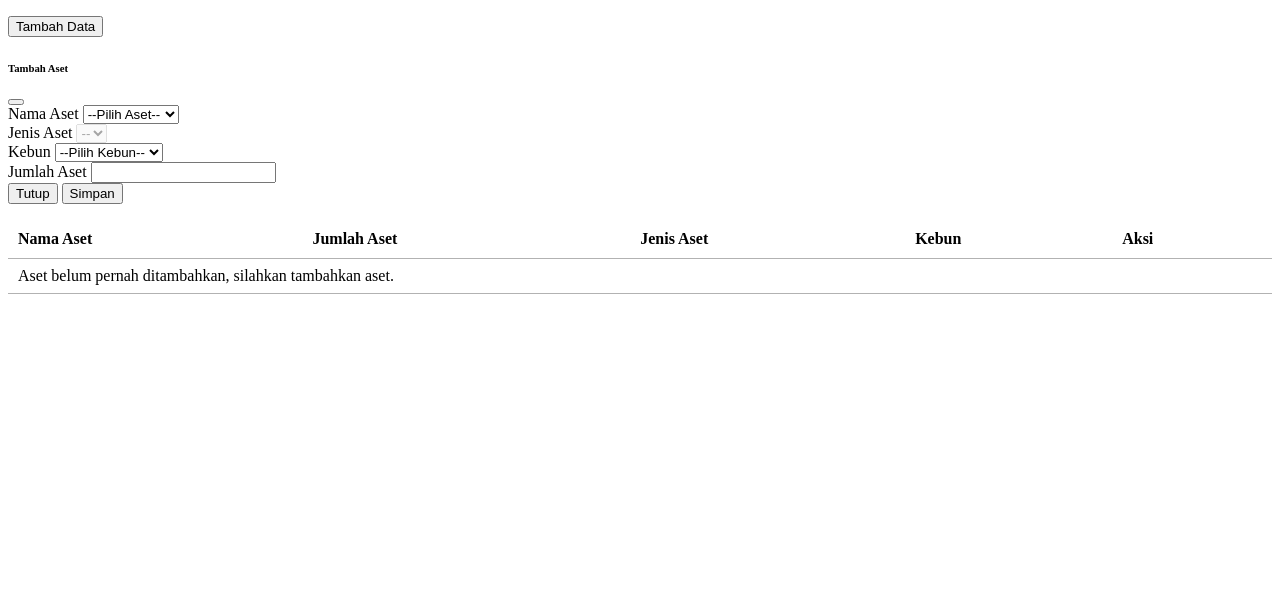
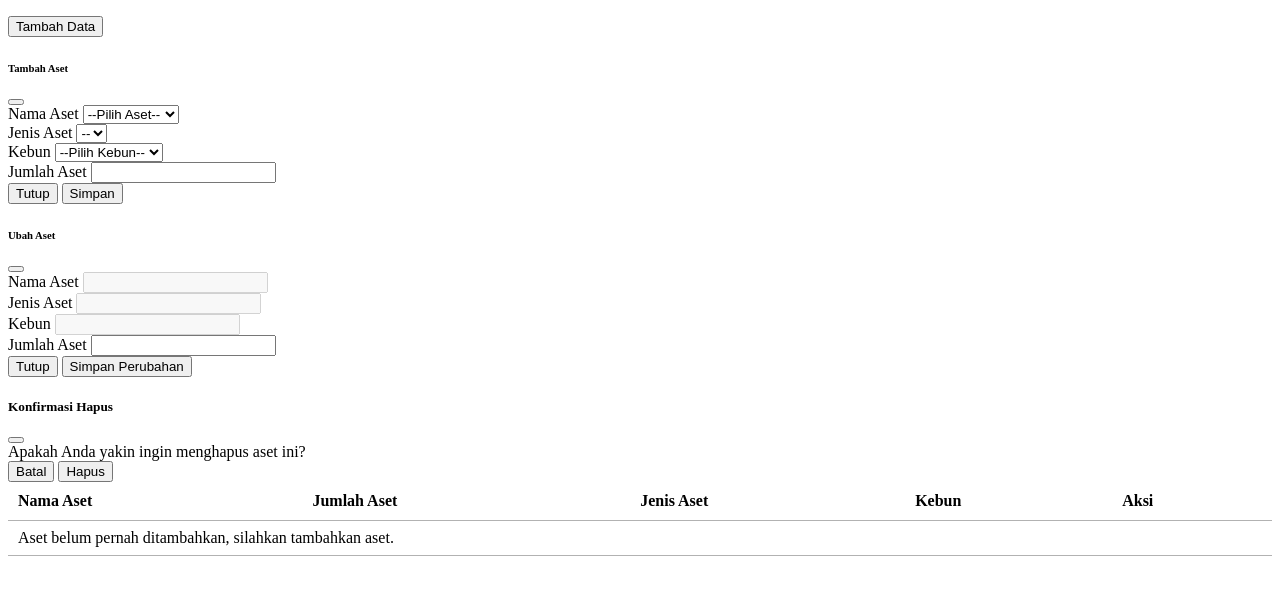
Before and after one commit to kellychan3/SisawitV2, a CodeIgniter app: the page made by application/views/aset/aset.php in a window 1280 px wide. Shown: the part 78-673 px from the top of the page. Run offline with CodeIgniter, Linux system fonts and the light colour scheme; data that the repository does not hold is empty; some libraries are stand-ins or nearby versions.

Commit message:
CRUD aset done

```diff
--- a/application/views/aset/aset.php
+++ b/application/views/aset/aset.php
@@ -59,7 +59,7 @@
                             </div>
                             <div class="col-md-6">
                                 <label for="jenisaset" class="form-label">Jenis Aset</label>
-                                <select class="form-control" id="kategori_id" name="kategori_id" disabled>
+                                <select class="form-control" id="kategori_id" name="kategori_id">
                                     <option value="">--</option>
                                     <?php foreach ($kategori as $k): ?>
                                         <option value="<?= $k['id']; ?>"><?= htmlspecialchars($k['nama_kategori']); ?></option>
@@ -90,6 +90,71 @@
             </div>
         </div>
 
+        <!-- Modal Ubah Aset -->
+<div class="modal fade" id="editAssetModal" tabindex="-1" aria-hidden="true">
+  <div class="modal-dialog modal-dialog-centered">
+    <div class="modal-content">
+      <div class="modal-header">
+        <h6 class="modal-title text-primary">Ubah Aset</h6>
+        <button type="button" class="btn-close" data-bs-dismiss="modal"></button>
+      </div>
+      <div class="modal-body">
+        <form id="editAssetForm">
+          <input type="hidden" id="edit_id" name="id">
+
+          <div class="row g-3">
+            <div class="col-md-6">
+              <label class="form-label">Nama Aset</label>
+              <input type="text" id="edit_namaaset" class="form-control" disabled>
+            </div>
+
+            <div class="col-md-6">
+              <label class="form-label">Jenis Aset</label>
+              <input type="text" id="edit_jenisaset" class="form-control" disabled>
+            </div>
+
+            <div class="col-md-6">
+              <label class="form-label">Kebun</label>
+              <input type="text" id="edit_namakebun" class="form-control" disabled>
+              <input type="hidden" id="edit_kebun_id" name="kebun_id">
+            </div>
+
+            <div class="col-md-6">
+              <label for="edit_jumlahaset" class="form-label">Jumlah Aset</label>
+              <input type="number" class="form-control" id="edit_jumlahaset" name="jumlah_aset" required>
+            </div>
+          </div>
+
+          <div class="modal-footer mt-3">
+            <button type="button" class="btn btn-secondary" data-bs-dismiss="modal">Tutup</button>
+            <button type="submit" class="btn btn-primary">Simpan Perubahan</button>
+          </div>
+        </form>
+      </div>
+    </div>
+  </div>
+</div>
+
+<!-- Modal Konfirmasi Hapus -->
+<div class="modal fade" id="confirmDeleteModal" tabindex="-1" aria-labelledby="confirmDeleteLabel" aria-hidden="true">
+  <div class="modal-dialog modal-dialog-centered">
+    <div class="modal-content">
+      <div class="modal-header bg-danger text-white">
+        <h5 class="modal-title" id="confirmDeleteLabel">Konfirmasi Hapus</h5>
+        <button type="button" class="btn-close btn-close-white" data-bs-dismiss="modal"></button>
+      </div>
+      <div class="modal-body">
+        Apakah Anda yakin ingin menghapus aset ini?
+        <input type="hidden" id="delete_id">
+      </div>
+      <div class="modal-footer">
+        <button type="button" class="btn btn-secondary" data-bs-dismiss="modal">Batal</button>
+        <button type="button" class="btn btn-danger" id="confirmDeleteBtn">Hapus</button>
+      </div>
+    </div>
+  </div>
+</div>
+
         <!-- TABEL DATA -->
         <div class="card mt-4">
             <div class="card-body">
@@ -112,11 +177,22 @@
                                     <tr>
                                         <td><?= htmlspecialchars($a['nama_aset']); ?></td>
                                         <td><?= htmlspecialchars($a['jumlah_aset']); ?></td>
-                                        <td><?= htmlspecialchars($a['kategori']['nama_kategori'] ?? '-'); ?></td>
+                                        <td><?= htmlspecialchars($a['kategori_aset']['nama_kategori'] ?? '-'); ?></td>
                                         <td><?= htmlspecialchars($a['kebun']['nama_kebun'] ?? '-'); ?></td>
                                         <td>
-                                            <button class="btn btn-secondary" disabled>Ubah</button>
-                                            <button class="btn btn-secondary" disabled>Hapus</button>
+                                            <button class="btn btn-warning edit-btn"
+                                                    data-id="<?= $a['id']; ?>"
+                                                    data-nama="<?= htmlspecialchars($a['nama_aset']); ?>"
+                                                    data-jenis="<?= htmlspecialchars($a['kategori_aset']['nama_kategori'] ?? '-'); ?>"
+                                                    data-kebun-id="<?= $a['kebun']['id'] ?? ''; ?>"
+                                                    data-kebun-nama="<?= htmlspecialchars($a['kebun']['nama_kebun'] ?? '-'); ?>"
+                                                    data-jumlah="<?= $a['jumlah_aset']; ?>">
+                                                Ubah
+                                            </button>
+
+
+                                            <button class="btn btn-danger delete-btn" data-id="<?= $a['id']; ?>">Hapus</button>
+
                                         </td>
                                     </tr>
                                 <?php endforeach; ?>
@@ -153,8 +229,6 @@
         }
     });
 });
-
-
 </script>
 
 <script>
@@ -187,3 +261,85 @@
     });
 });
 </script>
+
+<script>
+$(document).on('click', '.edit-btn', function() {
+  $('.edit-btn').on('click', function() {
+  $('#edit_id').val($(this).data('id'));
+  $('#edit_namaaset').val($(this).data('nama'));
+  $('#edit_jenisaset').val($(this).data('jenis'));
+  $('#edit_namakebun').val($(this).data('kebun-nama'));
+  $('#edit_kebun_id').val($(this).data('kebun-id'));
+  $('#edit_jumlahaset').val($(this).data('jumlah'));
+
+  var modal = new bootstrap.Modal(document.getElementById('editAssetModal'));
+  modal.show();
+});
+
+
+  $('#editAssetForm').on('submit', function(e) {
+    e.preventDefault();
+
+    const id = $('#edit_id').val();
+    const jumlah_aset = $('#edit_jumlahaset').val();
+    const kebun_id = $('#edit_kebun_id').val();
+
+    $.ajax({
+      url: `http://103.150.101.10/api/aset/${id}`,
+      method: 'PUT',
+      contentType: 'application/json',
+      headers: {
+        'Authorization': 'Bearer <?= $this->session->userdata('token') ?>',
+        'Accept': 'application/json'
+      },
+      data: JSON.stringify({
+        jumlah_aset: parseInt(jumlah_aset),
+        kebun_id: parseInt(kebun_id)
+      }),
+      success: function(res) {
+        alert('Aset berhasil diperbarui.');
+        location.reload();
+      },
+      error: function(xhr) {
+        alert('Gagal mengubah aset.');
+      }
+    });
+  });
+});
+
+</script>
+
+<script>
+$(document).ready(function() {
+  let deleteId = null;
+
+  // Saat tombol hapus ditekan
+  $(document).on('click', '.delete-btn', function() {
+    deleteId = $(this).data('id');
+    $('#delete_id').val(deleteId);
+    const modal = new bootstrap.Modal(document.getElementById('confirmDeleteModal'));
+    modal.show();
+  });
+
+  // Saat tombol konfirmasi hapus ditekan
+  $('#confirmDeleteBtn').on('click', function() {
+    const id = $('#delete_id').val();
+
+    $.ajax({
+      url: `http://103.150.101.10/api/aset/${id}`,
+      method: 'DELETE',
+      headers: {
+        'Authorization': 'Bearer <?= $this->session->userdata('token') ?>',
+        'Accept': 'application/json'
+      },
+      success: function(response) {
+        alert('Aset berhasil dihapus.');
+        location.reload();
+      },
+      error: function(xhr) {
+        alert('Gagal menghapus aset.');
+      }
+    });
+  });
+});
+</script>
```
Also changed, not shown: application/controllers/Aset.php (+13 -5 lines).
